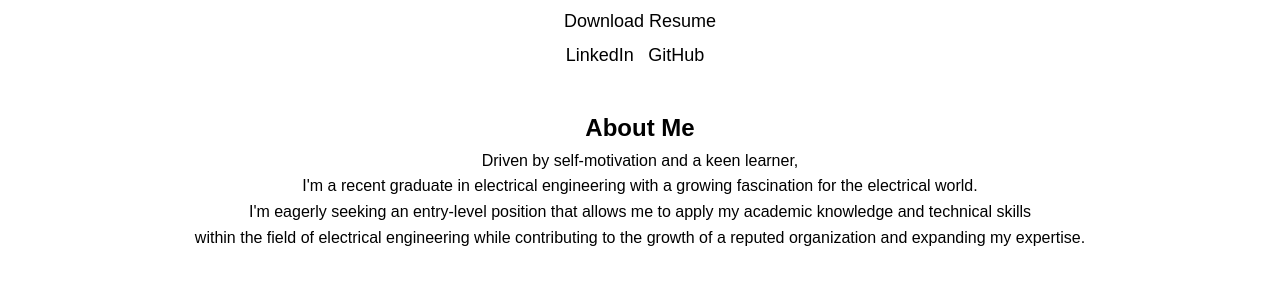
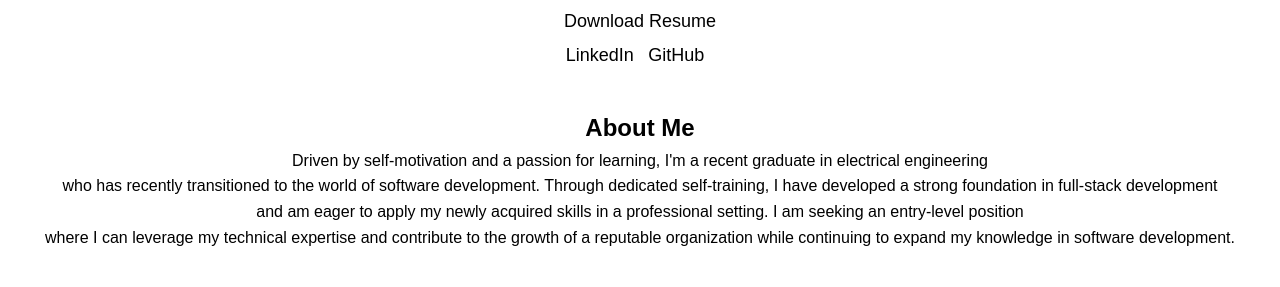
Before and after one commit to Srivastav84/html-protfolio, a plain HTML site: page index.html in a window 1280 px wide. Shown: the part 496-783 px from the top of the page. Drawn offline with Linux system fonts and the light colour scheme.

Commit message:
Update index.html

```diff
--- a/index.html
+++ b/index.html
@@ -38,10 +38,10 @@
 
     <section id="about-me" class="section">
         <h2>About Me</h2>
-        <p>Driven by self-motivation and a keen learner,<br>
-            I'm a recent graduate in electrical engineering with a growing fascination for the electrical world.<br>
-            I'm eagerly seeking an entry-level position that allows me to apply my academic knowledge and technical skills<br>
-            within the field of electrical engineering while contributing to the growth of a reputed organization and expanding my expertise.</p>
+        <p>Driven by self-motivation and a passion for learning, I'm a recent graduate in electrical engineering <br/>
+            who has recently transitioned to the world of software development. Through dedicated self-training, I have developed a strong foundation in full-stack development<br/>
+            and am eager to apply my newly acquired skills in a professional setting. I am seeking an entry-level position <br/>
+            where I can leverage my technical expertise and contribute to the growth of a reputable organization while continuing to expand my knowledge in software development.</p>
     </section>
 
     <section id="skills" class="section">
```
